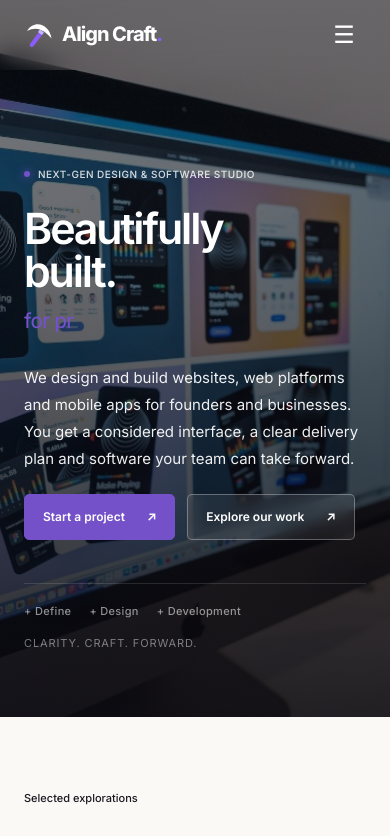
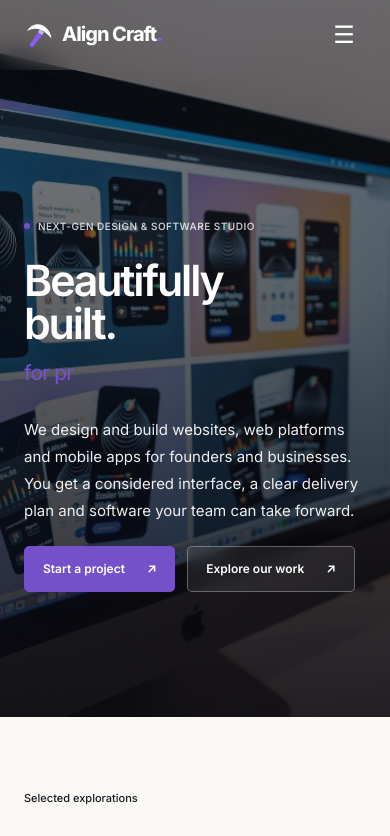
Before and after one commit to Eniola1272/align-craft, a Next.js app: page / in a window 390 px wide. Shown: the top 836 px of the page. Built offline with nearby package versions, Linux system fonts and the light colour scheme.

Commit message:
refactor: remove studio hero bottom bar and associated styles

```diff
--- a/src/app/editorial.css
+++ b/src/app/editorial.css
@@ -228,34 +228,6 @@
   background: rgba(255, 255, 255, 0.18) !important;
   border-color: rgba(255, 255, 255, 0.6) !important;
 }
-.studio-hero-bottom-bar {
-  display: flex;
-  justify-content: space-between;
-  align-items: center;
-  margin-top: 55px;
-  padding-top: 25px;
-  border-top: 1px solid rgba(255, 255, 255, 0.12);
-}
-.studio-hero-tags {
-  display: flex;
-  gap: 32px;
-  font-size: 12px;
-  letter-spacing: 0.03em;
-  font-weight: 500;
-  color: rgba(255, 255, 255, 0.55);
-}
-.studio-hero-tags span {
-  transition: color 0.2s;
-}
-.studio-hero-tags span:hover {
-  color: rgba(255, 255, 255, 0.9);
-}
-.studio-hero-slogan {
-  font-size: 11px;
-  letter-spacing: 0.08em;
-  text-transform: uppercase;
-  color: rgba(255, 255, 255, 0.45);
-}
 .studio-overline {
   font-size: 10px;
   letter-spacing: 0.09em;
@@ -2215,17 +2187,6 @@
     padding-inline: 18px;
     font-size: 12px;
   }
-  .studio-hero-bottom-bar {
-    margin-top: 35px;
-    padding-top: 18px;
-    flex-direction: column;
-    align-items: flex-start;
-    gap: 14px;
-  }
-  .studio-hero-tags {
-    gap: 18px;
-    font-size: 11px;
-  }
   .studio-section-label {
     margin-bottom: 25px;
     font-size: 11px;
--- a/src/content/home.tsx
+++ b/src/content/home.tsx
@@ -146,17 +146,6 @@ function Hero() {
                 Explore our work <span aria-hidden="true">↗</span>
               </a>
             </div>
-          </div>
-        </div>
-
-        <div className="studio-hero-bottom-bar">
-          <div className="studio-hero-tags" aria-hidden="true">
-            <span>+ Define</span>
-            <span>+ Design</span>
-            <span>+ Development</span>
-          </div>
-          <div className="studio-hero-slogan">
-            <span>Clarity. Craft. Forward.</span>
           </div>
         </div>
       </div>
```
